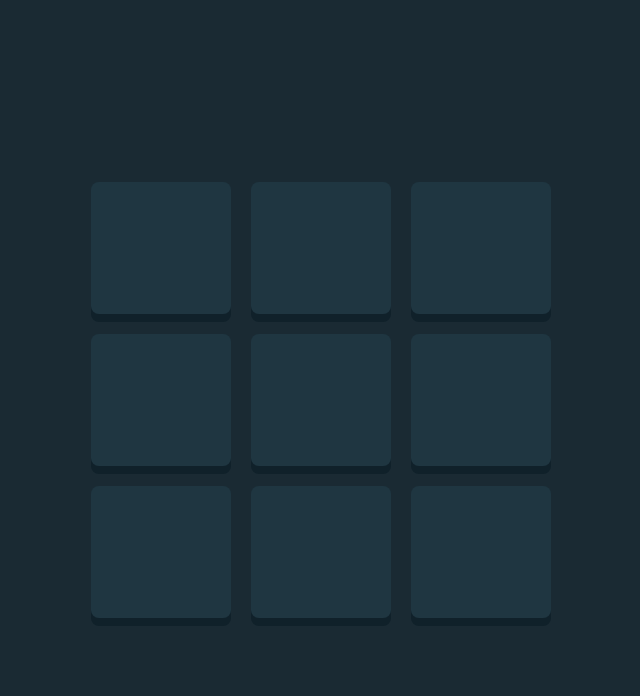
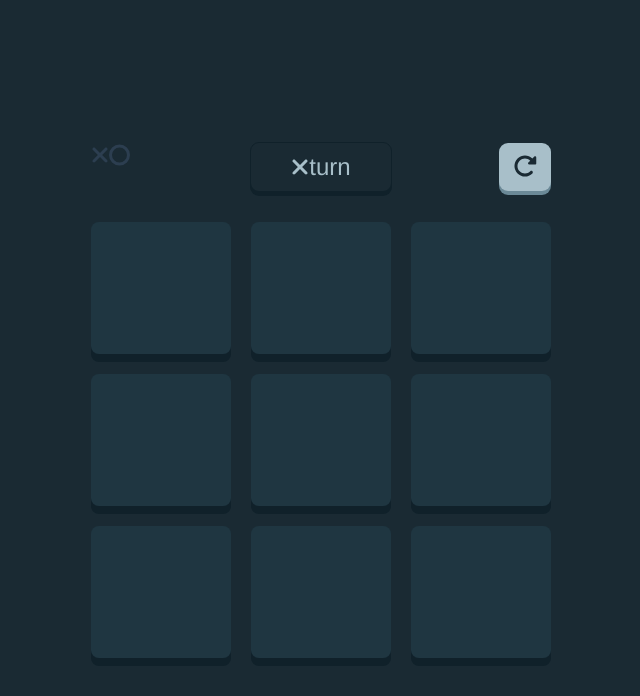
Before and after one commit to IT-nhan326/tic-tac-toe, a Vue app: page /start-game in a window 1280 px wide. Shown: the top 696 px of the page, without its empty margins (319-959 px from the left). Built offline with nearby package versions, Linux system fonts and the light colour scheme.

Commit message:
Feat/flow-2: add restart button and it functioning to restart the game

```diff
--- a/src/App.vue
+++ b/src/App.vue
@@ -4,7 +4,7 @@
   </div>
 </template>
 
-<style>
+<style lang="scss" scoped>
 #app {
   font-family: Avenir, Helvetica, Arial, sans-serif;
   -webkit-font-smoothing: antialiased;
--- a/src/components/GameBoard.vue
+++ b/src/components/GameBoard.vue
@@ -6,25 +6,30 @@
         :key="index"
         :mark="cell"
         :current-player="currentPlayer"
+        :reset="triggerRestart"
         @blockClicked="markBlock(Math.floor(index / 3), index % 3)"
       />
     </div>
-    <ResultModal
-      v-if="winner"
-      :result="winner"
-      @reset="resetGame"
-    />
+
   </div>
 </template>
 
 <script>
 import GameBlock from "./GameBlock.vue";
-import ResultModal from "./ResultModal.vue";
 
 export default {
   components: {
     GameBlock,
-    ResultModal,
+  },
+  props: {
+    triggerRestart: {
+      type: Boolean,
+      default: false,
+    },
+    currentPlayer: {
+      type: String,
+      default: "X",
+    },
   },
   data() {
     return {
@@ -33,23 +38,33 @@ export default {
         ["", "", ""],
         ["", "", ""],
       ],
-      currentPlayer: "X",
+      winner: null,
       turn: 0,
-      winner: null,
     };
+  },
+  watch: {
+    triggerRestart: function (newVal) {
+      if (newVal) {
+        this.restartGame();
+      }
+    },
   },
   methods: {
     markBlock(rowIndex, colIndex) {
       if (this.board[rowIndex][colIndex] === "") {
+        this.board[rowIndex][colIndex] = this.currentPlayer;
         this.turn++;
-        this.board[rowIndex][colIndex] = this.currentPlayer;
 
         if (this.checkWinner()) {
           this.winner = this.currentPlayer;
         } else if (this.board.flat().every((cell) => cell !== "")) {
           this.winner = "tie";
+        }
+
+        if (this.winner === null) {
+          this.$emit("playerTurnFinish", this.turn, this.winner);
         } else {
-          this.currentPlayer = this.turn % 2 === 0 ? "X" : "O";
+          this.restartGame();
         }
       }
     },
@@ -85,14 +100,15 @@ export default {
 
       return false;
     },
-    resetGame() {
+    restartGame() {
       this.board = [
         ["", "", ""],
         ["", "", ""],
         ["", "", ""],
       ];
-      this.currentPlayer = "X";
+      this.$emit("playerTurnFinish");
       this.winner = null;
+      this.turn = 0;
     },
   },
 };
--- /dev/null
+++ b/src/components/GameIcon.vue
@@ -0,0 +1,37 @@
+<template>
+  <FontAwesomeIcon :icon="getIcon" />
+</template>
+
+<script>
+export default {
+  name: "GameIcon",
+  props: {
+    iconName: {
+      type: String,
+      default: "faxmark",
+    },
+  },
+  data() {
+    return {
+      mark: "",
+      faxmarkIcon: ["fas", "xmark"],
+      faoIcon: ["fas", "o"],
+      faRestartIcon: ["fas", "rotate-right"],
+    };
+  },
+  computed: {
+    getIcon() {
+      switch (this.iconName) {
+        case "faxmark":
+          return this.faxmarkIcon;
+        case "fao":
+          return this.faoIcon;
+        case "farestart":
+          return this.faRestartIcon;
+        default:
+          return null;
+      }
+    },
+  },
+};
+</script>
--- /dev/null
+++ b/src/components/ViewFooter.vue
@@ -0,0 +1,51 @@
+<template>
+  <div class="view-footer">
+    <div class="score-box">X(P1) {{ playerXScore }}</div>
+    <div class="score-box">TIES {{ tiesScore }}</div>
+    <div class="score-box">O(P2) {{ playerOScore }}</div>
+  </div>
+</template>
+
+<script>
+export default {
+  props: {
+    playerXScore: {
+      type: Number,
+      default: 0,
+    },
+    playerOScore: {
+      type: Number,
+      default: 0,
+    },
+    tiesScore: {
+      type: Number,
+      default: 0,
+    },
+  },
+};
+</script>
+
+<style lang="scss" scoped>
+.view-footer {
+  display: flex;
+  justify-content: space-between;
+  width: 460px;
+  margin: 30px 10px 10px 10px;
+
+  .score-box {
+    flex: 1;
+    text-align: center;
+    display: flex;
+    flex-direction: column;
+    align-items: center;
+    justify-content: center;
+    width: 140px;
+    height: 72px;
+    background-color: #1f3641;
+    border-radius: 9px;
+    color: #1a2a33;
+    font-size: 16px;
+    background-color: #f2b137;
+  }
+}
+</style>
--- /dev/null
+++ b/src/components/ViewHeader.vue
@@ -0,0 +1,110 @@
+<template>
+  <div class="view-header">
+    <div class="mark-icons">
+      <GameIcon :icon-name="xIcon" />
+      <GameIcon :icon-name="oIcon" />
+    </div>
+
+    <div class="player-turn">
+      <GameIcon :icon-name="currentPlayerIcon()" />turn
+    </div>
+
+    <div class="restart">
+      <button
+        class="restart-btn"
+        @click="openRestartModal()"
+      >
+        <GameIcon :icon-name="restartIcon" />
+      </button>
+    </div>
+  </div>
+</template>
+
+<script>
+import GameIcon from "./GameIcon.vue";
+import { FaIconEnum } from "@/constants/enum";
+
+export default {
+  components: { GameIcon },
+  props: {
+    currentPlayer: {
+      type: String,
+      default: "X",
+    },
+  },
+  data() {
+    return {
+      xIcon: FaIconEnum.xIcon,
+      oIcon: FaIconEnum.oIcon,
+      restartIcon: FaIconEnum.restartIcon,
+    };
+  },
+  methods: {
+    currentPlayerIcon() {
+      return this.currentPlayer === "O" ? this.oIcon : this.xIcon;
+    },
+    openRestartModal() {
+      return this.$emit("requestRestart");
+    },
+  },
+};
+</script>
+
+<style lang="scss" scoped>
+.view-header {
+  display: flex;
+  justify-content: space-between;
+  align-items: center;
+  width: 460px;
+  margin-bottom: 30px;
+
+  > div {
+    flex: 1;
+    text-align: center;
+    margin: 0 10px;
+    width: 140px;
+    height: 48px;
+    font-size: 24px;
+
+    &:first-child {
+      margin-left: 0;
+    }
+
+    &:last-child {
+      margin-right: 0;
+    }
+  }
+
+  .mark-icons {
+    display: flex;
+    align-items: flex-start;
+  }
+
+  .player-turn {
+    display: flex;
+    align-items: center;
+    justify-content: center;
+    background-color: #1a2a33;
+    border: 1px solid #10212a;
+    border-radius: 9px;
+    box-shadow: 0 0 4px #10212a;
+    color: #a8bfc9;
+    box-shadow: 0 4px #10212a;
+  }
+  .restart {
+    text-align: right;
+    font-size: 24px;
+  }
+  .restart-btn {
+    width: 52px;
+    height: 48px;
+    background-color: #a8bfc9;
+    border: none;
+    border-radius: 9px;
+    color: #1a2a33;
+    font-size: 24px;
+    cursor: pointer;
+    box-shadow: 0 4px #6b8997;
+  }
+}
+</style>
--- /dev/null
+++ b/src/components/modal/CommonModal.vue
@@ -0,0 +1,99 @@
+<template>
+  <div class="modal-container">
+    <div class="modal-title">
+      <slot name="modal-title"></slot>
+    </div>
+    <div class="btn-container">
+      <button
+        class="cancel-btn"
+        @click="closeModal"
+      >
+        <slot name="cancel-btn"></slot>
+      </button>
+      <button
+        class="accept-btn"
+        @click="confirmRestart"
+      >
+        <slot name="accept-btn"></slot>
+      </button>
+    </div>
+  </div>
+</template>
+
+<script>
+export default {
+  props: {
+    closeBtn: {
+      type: String,
+      default: "NO, CANCEL",
+    },
+    acceptBtn: {
+      type: String,
+      default: "YES",
+    },
+  },
+  methods: {
+    closeModal() {
+      this.$emit("closeModal");
+    },
+    confirmRestart() {
+      this.$emit("triggerRestart");
+      this.closeModal();
+    },
+  },
+};
+</script>
+
+<style lang="scss" scoped>
+.modal-container {
+  position: absolute;
+  display: flex;
+  width: 100%;
+  height: 30%;
+  background-color: #1f3641;
+  flex-direction: column;
+  justify-content: center;
+  align-items: center;
+  color: #979797;
+}
+.modal-title {
+  display: block;
+  font-size: 32px;
+  margin-block-start: 0.83em;
+  margin-block-end: 0.83em;
+  margin-inline-start: 0px;
+  margin-inline-end: 0px;
+  font-weight: bold;
+  margin-bottom: 20px;
+  text-align: center;
+}
+.btn-container {
+  display: flex;
+  flex-direction: row;
+  justify-content: space-evenly;
+  gap: 10px;
+
+  .cancel-btn,
+  .accept-btn {
+    display: flex;
+    align-items: center;
+    justify-content: center;
+    width: 139px;
+    height: 48px;
+    border: none;
+    font-weight: bold;
+    font-size: 18px;
+    color: #1a2a33;
+    border-radius: 10px;
+    cursor: pointer;
+  }
+  .cancel-btn {
+    background-color: #a8bfc9;
+    box-shadow: 0 4px #6b8997;
+  }
+  .accept-btn {
+    background-color: #f2b137;
+    box-shadow: 0 4px #cc8b13;
+  }
+}
+</style>
--- /dev/null
+++ b/src/constants/enum.js
@@ -0,0 +1,7 @@
+"use-strict";
+
+export const FaIconEnum = {
+  xIcon: "faxmark",
+  oIcon: "fao",
+  restartIcon: "farestart",
+};
--- a/src/main.js
+++ b/src/main.js
@@ -7,9 +7,9 @@ import store from "./store";
 import "@/assets/styles/main.scss";
 import { library } from "@fortawesome/fontawesome-svg-core";
 import { FontAwesomeIcon } from "@fortawesome/vue-fontawesome";
-import { faXmark, faO } from "@fortawesome/free-solid-svg-icons";
+import { faXmark, faO, faRotateRight } from "@fortawesome/free-solid-svg-icons";
 
-library.add(faXmark, faO);
+library.add(faXmark, faO, faRotateRight);
 
 Vue.component("FontAwesomeIcon", FontAwesomeIcon);
 
--- a/src/router/index.js
+++ b/src/router/index.js
@@ -17,7 +17,7 @@ const routes = [
     // this generates a separate chunk (about.[hash].js) for this route
     // which is lazy-loaded when the route is visited.
     component: () =>
-      import(/* webpackChunkName: "about" */ "../views/GameView.vue"),
+      import(/* webpackChunkName: "start-game" */ "../views/GameView.vue"),
   },
 ];
 
--- a/src/views/GameView.vue
+++ b/src/views/GameView.vue
@@ -1,31 +1,127 @@
 <template>
-  <div class="game-view">
-    <GameBoard />
+  <div class="container">
+    <div :class="['game-view', {'game-view__blur': isModalPopup }]">
+      <ViewHeader
+        :current-player="currentPlayer"
+        @requestRestart="openRestartModal"
+      />
+      <GameBoard
+        :trigger-restart="triggerRestart"
+        :current-player="currentPlayer"
+        @playerTurnFinish="updateMatchDetails"
+      />
+      <!-- <ViewFooter
+        :player-x-score="xScore"
+        :player-o-score="oScore"
+        :ties-score="tiesScore"
+      /> -->
+    </div>
+    <CommonModal
+      v-if="isRestartPopup"
+      name="restart-popup"
+      @closeModal="closeRestartModal"
+      @triggerRestart="handleRestartConfirmed"
+    >
+      <template #modal-title>{{ restartModal.title }}</template>
+      <template #cancel-btn>{{ restartModal.cancelBtn }}</template>
+      <template #accept-btn>{{ restartModal.acceptBtn }}</template>
+    </CommonModal>
   </div>
 </template>
 
 <script>
 import GameBoard from "@/components/GameBoard.vue";
+import ViewHeader from "@/components/ViewHeader.vue";
+import CommonModal from "@/components/modal/CommonModal.vue";
+// import ViewFooter from "@/components/ViewFooter.vue";
 
 export default {
   name: "GameView",
   components: {
     GameBoard,
+    ViewHeader,
+    CommonModal,
+    // ViewFooter,
+  },
+  data() {
+    return {
+      currentPlayer: "X",
+      restartRequest: false,
+      triggerRestart: false,
+      roundEnd: false,
+      // xScore: 0,
+      // oScore: 0,
+      // tiesScore: 0,
+      restartModal: {
+        title: "RESTART GAME?",
+        cancelBtn: "NO, CANCEL",
+        acceptBtn: "YES",
+      },
+      endRoundModal: {
+        title: "TAKES THE ROUND",
+        cancelBtn: "QUIT",
+        acceptBtn: "NEXT ROUND",
+      },
+    };
+  },
+  computed: {
+    isRestartPopup() {
+      return this.restartRequest;
+    },
+    isModalPopup() {
+      return this.restartRequest;
+    },
+    isRoundEnd() {
+      return this.roundEnd;
+    },
+  },
+  methods: {
+    openRestartModal() {
+      this.restartRequest = true;
+    },
+    closeRestartModal() {
+      this.restartRequest = false;
+    },
+    handleRestartConfirmed() {
+      this.triggerRestart = true;
+      this.$nextTick(() => {
+        this.triggerRestart = false;
+      });
+
+      this.updateMatchDetails();
+    },
+    updateMatchDetails(turn = 0, winner = null) {
+      console.log(
+        `🚀 ~ file: GameView.vue:95 ~ updateMatchDetails ~ this.currentPlayer: ${this.currentPlayer} , turn ${turn}`
+      );
+      this.currentPlayer = turn % 2 === 0 ? "X" : "O";
+
+      if ((winner !== null) & (turn !== 0)) {
+        this.currentPlayer = "X";
+      }
+    },
   },
 };
 </script>
 
 <style lang="scss" scoped>
-.game-view {
+.container {
+  width: 100%;
   display: flex;
   flex-direction: column;
   align-items: center;
   justify-content: center;
-  height: 100vh;
+}
+.game-view {
+  position: relative;
+  display: flex;
+  flex-direction: column;
+  align-items: center;
+  justify-content: center;
 
-  img {
-    margin-bottom: 2rem;
-    max-width: 100px; // Adjust as per your logo's dimensions
+  &__blur {
+    filter: blur(2px);
+    pointer-events: none;
   }
 }
 </style>
```
Also changed, not shown: src/components/GameBlock.vue (+22 -6 lines), src/components/button/CommonButton.vue (added, +14 -0 lines).
